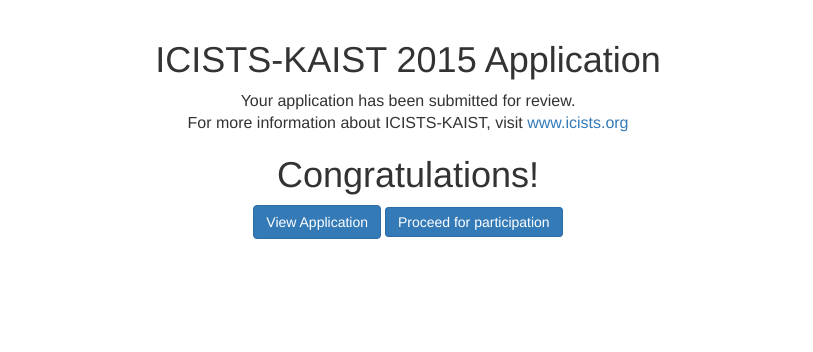
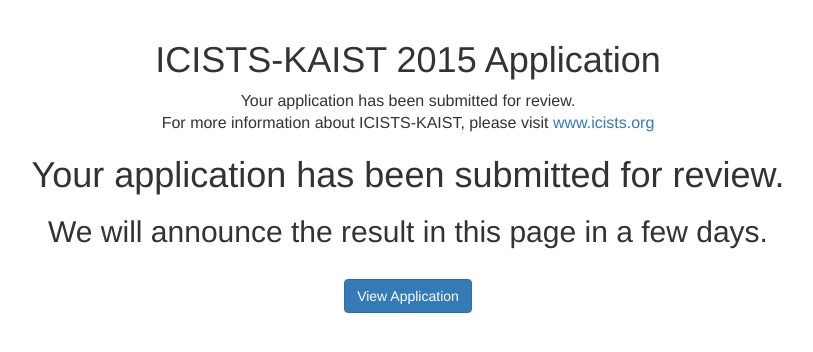
Before and after one commit to icists/ams, a Django app: page / in a window 1280 px wide. Shown: the part 52-404 px from the top of the page, without its empty margins (232-1045 px from the left). Run offline with Django 3.2, Linux system fonts and the light colour scheme; a user stored in the database is signed in; tables that the repository leaves empty hold one stand-in row (values such as "Sample post"); some libraries are stand-ins or nearby versions.

Commit message:
Application result page && enforced pip style on views.py (resolves #29)

```diff
--- a/icists/icists/apps/registration/views.py
+++ b/icists/icists/apps/registration/views.py
@@ -1,17 +1,16 @@
-from django.contrib import auth
 from django.contrib.auth.models import User
 from django.contrib.auth.decorators import login_required
 from django.shortcuts import render, redirect
-from django.http import HttpResponse
 from django.utils import timezone
-from django.core.exceptions import ValidationError, PermissionDenied, SuspiciousOperation
-from django.contrib.auth.models import User
+from django.core.exceptions import ValidationError, PermissionDenied, \
+    SuspiciousOperation, ObjectDoesNotExist
 from icists.apps.session.models import UserProfile
-from icists.apps.session.forms import UserProfileForm
-from icists.apps.registration.models import Application, Survey, ProjectTopic, EssayTopic
+from icists.apps.registration.models import Application, Survey, ProjectTopic, \
+    EssayTopic
 from icists.apps.registration.forms import ApplicationForm, FaForm
 
 # Create your views here.
+
 
 def process_user_select(cuser, uid=''):
     if not cuser.is_staff:
@@ -26,7 +25,7 @@ def process_user_select(cuser, uid=''):
     return userl[0]
 
 
-def main(request): # write/edit/view_results for ICISTS-KAIST 2015
+def main(request):  # write/edit/view_results for ICISTS-KAIST 2015
     if not request.user.is_authenticated():
         return redirect('/session/login/')
 
@@ -34,15 +33,22 @@ def main(request): # write/edit/view_results for ICISTS-KAIST 2015
         print "app exists!"
         app = Application.objects.get(user=request.user)
         if app.submit_time is not None:
-            print "submitted! pending results."
-            return render(request, 'registration/status.html', {'screening':app.screening_result, 'embargo':app.results_embargo})
-        else :
-            print "can edit the draft." #app_saved.html
-            #return render(request, 'registration/early_closed.html')
+            print "submitted! pending results.",\
+                app.submit_time, app.screening_result, app.results_embargo
+            try:
+                return render(request, 'registration/status.html',
+                              {'screening': app.screening_result,
+                               'embargo': app.results_embargo})
+            except app.DoesNotExist:
+                return render(request, 'registration/status.html',
+                              {'error': 'Object field does not exist'})
+        else:
+            print "can edit the draft."     # app_saved.html
+            # return render(request, 'registration/early_closed.html')
             return render(request, 'registration/draft.html')
     else:
-        #print "app does not exist!" write new. welcome.html
-        #return render(request, 'registration/early_closed.html')
+        # print "app does not exist!" write new. welcome.html
+        # return render(request, 'registration/early_closed.html')
         return render(request, 'registration/welcome.html')
 
 
@@ -67,14 +73,17 @@ def application(request):
     if request.method == "GET":
         print "GET method. opened the form."
         app_f = ApplicationForm(instance=application)
-        project_topic = ProjectTopic.objects.filter(year=2015).order_by('number')
+        project_topic = ProjectTopic.objects.filter(year=2015)\
+            .order_by('number')
         essay_topic = EssayTopic.objects.filter(year=2015).order_by('number')
-        return render(request, 'registration/application.html', {'application':application, 'project_topic':project_topic, 'essay_topic':essay_topic})
+        return render(request, 'registration/application.html',
+                      {'application': application,
+                       'project_topic': project_topic,
+                       'essay_topic': essay_topic})
 
     elif request.method == "POST":
         print "POST method; to save the data."
         app_f = ApplicationForm(data=request.POST, instance=application)
-
 
         try:
             application = app_f.save()
@@ -100,12 +109,13 @@ def financial(request):
         redirect('/registration/application')
 
     user = User.objects.get(username=request.user.username)
-    userprofile = UserProfile.objects.get(user=user)
+    # userprofile = UserProfile.objects.get(user=user)
 
     if request.method == "GET":
         print "GET method. opened the financial."
 
-        return render(request, 'registration/financial.html', {'user':user, 'survey':fa_survey})
+        return render(request, 'registration/financial.html',
+                      {'user': user, 'survey': fa_survey})
 
     elif request.method == "POST":
         print "POST method; to save the data on financial."
@@ -124,7 +134,8 @@ def cancel(request):
     try:
         application = Application.objects.get(user=request.user)
         if request.method == "GET":
-            return render(request, 'registration/cancel.html', {'application':application, 'user': request.user})
+            return render(request, 'registration/cancel.html',
+                          {'application': application, 'user': request.user})
         elif request.method == "POST":
             application.delete()
             return redirect('/registration/')
@@ -138,7 +149,10 @@ def admin_view(request, uid=''):
     userprofile = UserProfile.objects.get(user=user)
     application = Application.objects.filter(user=user).first()
 
-    return render(request, 'registration/admin_view.html', {'user': user, 'userprofile': userprofile, 'application':application})
+    return render(request, 'registration/admin_view.html',
+                  {'user': user,
+                   'userprofile': userprofile,
+                   'application': application})
 
 
 @login_required
@@ -158,5 +172,6 @@ def change_status(request, uid=''):
 
     return redirect('/registration/admin-view/' + user.username)
 
+
 def participant(request):
     return render(request, 'registration/participant.html')
--- a/icists/icists/templates/registration/status.html
+++ b/icists/icists/templates/registration/status.html
@@ -6,38 +6,6 @@
 <link rel="stylesheet" type="text/css" href="{{ MEDIA_URL }}css/session.css">
 <link rel="stylesheet" type="text/css" href="https://code.jquery.com/ui/1.11.3/themes/smoothness/jquery-ui.css">
 <script src="https://code.jquery.com/ui/1.11.3/jquery-ui.min.js"></script>
-<script>
-    //var screening = document.getElementById("myVar").value;
-    var screening = "{{screening}}";
-    var embargo = "{{embargo}}";
-    $(document).ready(function() {
-        if (embargo == true)
-        {
-            $('.screening_result').append("<h1>pending! embargo</h1>");
-            console.log("Still reviewing the application. Embargo!");
-        }
-        else
-        {
-            if (screening == 'P')
-            {
-                $('.screening_result').append("<h1>pending</h1>");
-                console.log("Pending!!!");
-            }
-            else if (screening == 'A')
-            {
-                $('.screening_result').append("<h1>Congratulations!</h1>");
-                document.getElementById("participant_button").style.display='inline';
-                console.log("Accepted!!!");
-            }
-            else if (screening == 'D')
-            {
-                $('.screening_result').append("<h1>We're sorry.</h1>");
-                document.getElementById("regular_button").style.display='inline';
-                console.log("Dismissed!!!");
-            }
-        }
-    });
-</script>
 {% endblock %}
 
 {% block content %}
@@ -45,14 +13,29 @@
 <div class="screening_result">
     <p>
     Your application has been submitted for review.<br />
-    For more information about ICISTS-KAIST, visit <a href="http://www.icists.org">www.icists.org</a>
+    For more information about ICISTS-KAIST, please visit <a href="http://www.icists.org">www.icists.org</a>
     </p>
+    {% if embargo %}
+    <h1>Your application has been submitted for review.</h1>
+    <h2>We will announce the result in this page in a few days.</h2>
+    {% elif screening == 'P' %}
+    <h1>Your application has been submitted for review.</h1>
+    <h2>We will announce the result in this page in a few days.</h2>
+    {% elif screening == 'A' %}
+    <h1>Contratulations!</h1>
+    <h1>You have been admitted to ICISTS-KAIST 2015.</h1>
+    <h2>Please fill in additional information for participation.</h2>
+    {% endif %}
 </div>
 <div class="form-group">
+    <br />
     <div class="col-sm-12" id="button">
-        <a class="btn btn-primary" href="/registration/application" id='view_button'>View Application</a>
-        <a class="btn btn-primary" href="/registration/participant" id='participant_button' style="display:none;">Proceed for participation</a>
         <a class="btn btn-primary" href="/registration/cancel" id='regular_button' style="display:none;">Regular Application</a>
     </div>
+    {% if embargo %}
+    <a class="btn btn-primary" href="/registration/application" id='view_button'>View Application</a>
+    {% elif screening == 'A' %}
+    <a class="btn btn-primary" href="/registration/participant" id='participant_button'>Proceed for Participation</a>
+    {% endif %}
 </div>
 {% endblock %}
```
